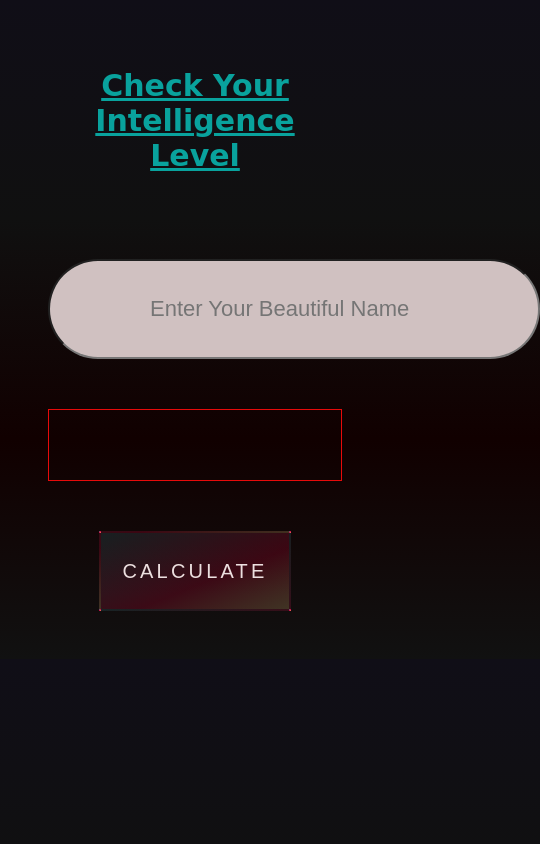
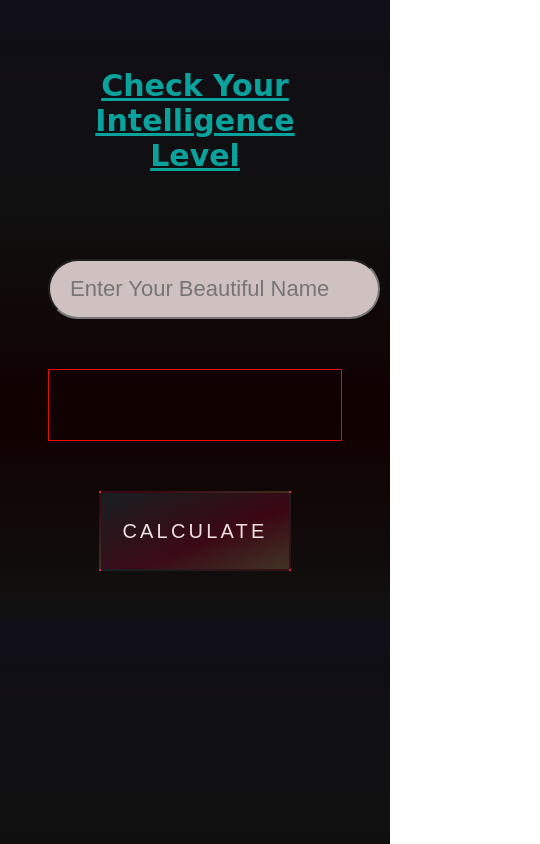
Before and after one commit to reenaishtiaq/intelligence-game, a plain HTML site: page index.html in a window 390 px wide. Shown: the whole page, 540 px wide, since content can reach past the window. Drawn offline with Linux system fonts and the light colour scheme.

Commit message:
Add files via upload

```diff
--- a/style.css
+++ b/style.css
@@ -53,4 +53,7 @@ button:hover {
     h1 {
         font-size: 30px;
     }
+    input{
+            padding: 15px 20px;
+    }
 }
```
